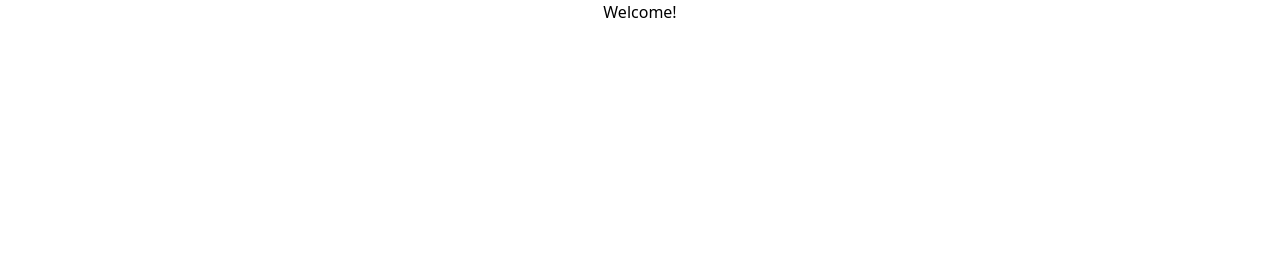
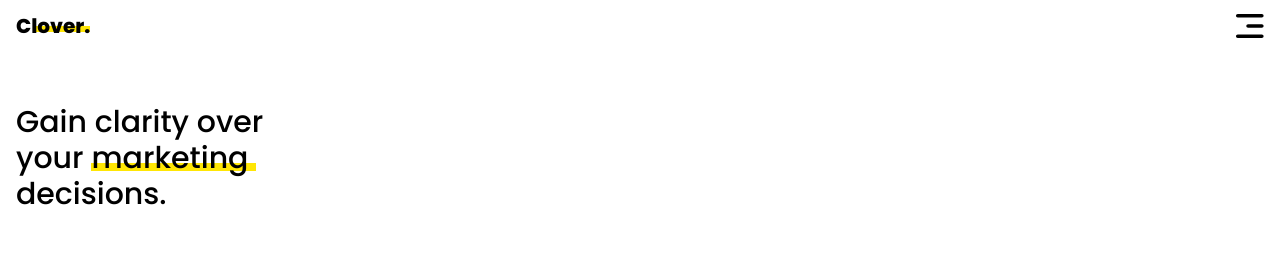
Before and after one commit to mizgaionutalexandru/clover, a website: page src/index.html in a window 1280 px wide. Drawn offline with nearby package versions, Linux system fonts and the light colour scheme; files that its build step writes are made by us from their sources.

Commit message:
added header and title

```diff
--- a/src/index.html
+++ b/src/index.html
@@ -4,11 +4,51 @@
     <meta charset="UTF-8" />
     <meta http-equiv="X-UA-Compatible" content="IE=edge" />
     <meta name="viewport" content="width=device-width, initial-scale=1.0" />
+    <link rel="preconnect" href="https://fonts.googleapis.com" />
+    <link rel="preconnect" href="https://fonts.gstatic.com" crossorigin />
+    <link
+      href="https://fonts.googleapis.com/css2?family=Poppins:wght@500;600;800&display=swap"
+      rel="stylesheet"
+    />
     <link href="/dist/output.css" rel="stylesheet" />
-
     <title>Clover - landing page</title>
   </head>
-  <body>
-    <h1 class="text-center">Welcome!</h1>
+  <!-- prettier-ignore -->
+  <body class="pt-3 px-4 font-sans">
+    <header class="flex justify-between items-center">
+      <h1
+        class=" text-xl font-extrabold align-middle relative
+      before:bg-yellow-2 before:w-9/12 before:h-1/5 before:absolute before:right-0 before:bottom-2
+        before:-z-10"
+        >Clover.</h1
+      >
+      <svg
+        class="w-7 h-7"
+        viewBox="0 0 29 25"
+        fill="none"
+        xmlns="http://www.w3.org/2000/svg"
+      >
+        <path
+          d="M0 1.78371C0 0.798603 0.798603 0 1.78371 0H26.7557C27.7408 0 28.5394 0.798603 28.5394 1.78371C28.5394 2.76882 27.7408 3.56742 26.7557 3.56742H1.78371C0.798603 3.56742 0 2.76882 0 1.78371Z"
+          fill="black"
+        />
+        <path
+          d="M0 23.1883C0 22.2031 0.798603 21.4045 1.78371 21.4045H26.7557C27.7408 21.4045 28.5394 22.2031 28.5394 23.1883C28.5394 24.1734 27.7408 24.972 26.7557 24.972H1.78371C0.798603 24.972 0 24.1734 0 23.1883Z"
+          fill="black"
+        />
+        <path
+          d="M12.486 10.7023C11.5008 10.7023 10.7023 11.5008 10.7023 12.486C10.7023 13.4711 11.5008 14.2697 12.486 14.2697H26.7557C27.7408 14.2697 28.5394 13.4711 28.5394 12.486C28.5394 11.5008 27.7408 10.7023 26.7557 10.7023H12.486Z"
+          fill="black"
+        />
+      </svg>
+    </header>
+    <section class="py-16">
+      <h2 class="font-medium text-3xl">Gain clarity over <br>
+       your <span class="relative before:bg-yellow-2 before:w-[105%]
+       before:h-1/5 before:absolute before:left-0 before:bottom-2
+       before:-z-10">
+        marketing </span> <br> decisions.
+      </h2>
+    </section>
   </body>
 </html>
--- a/tailwind.config.js
+++ b/tailwind.config.js
@@ -1,8 +1,17 @@
-/** @type {import('tailwindcss').Config} */
+const colors = require("tailwindcss/colors");
 
 module.exports = {
   content: ["./src/**/*.{html,js}"],
   theme: {
+    fontFamily: {
+      sans: ["Poppins", "sans-serif"],
+      serif: ["Merriweather", "serif"],
+    },
+    colors: {
+      "yellow-1": "#ffe600",
+      "yellow-2": "#ffe605",
+      neutral: colors.neutral,
+    },
     extend: {},
   },
   plugins: [],
```
